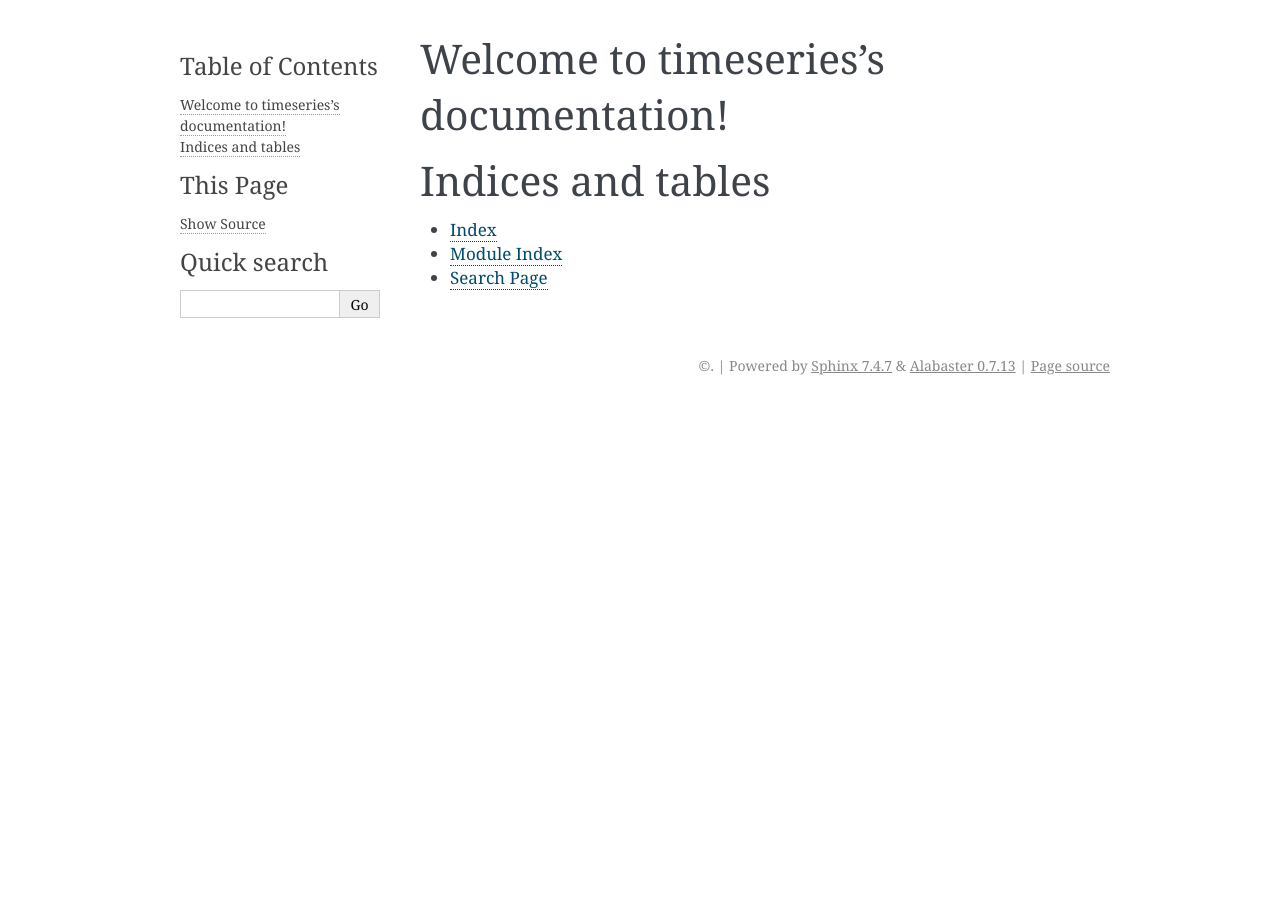
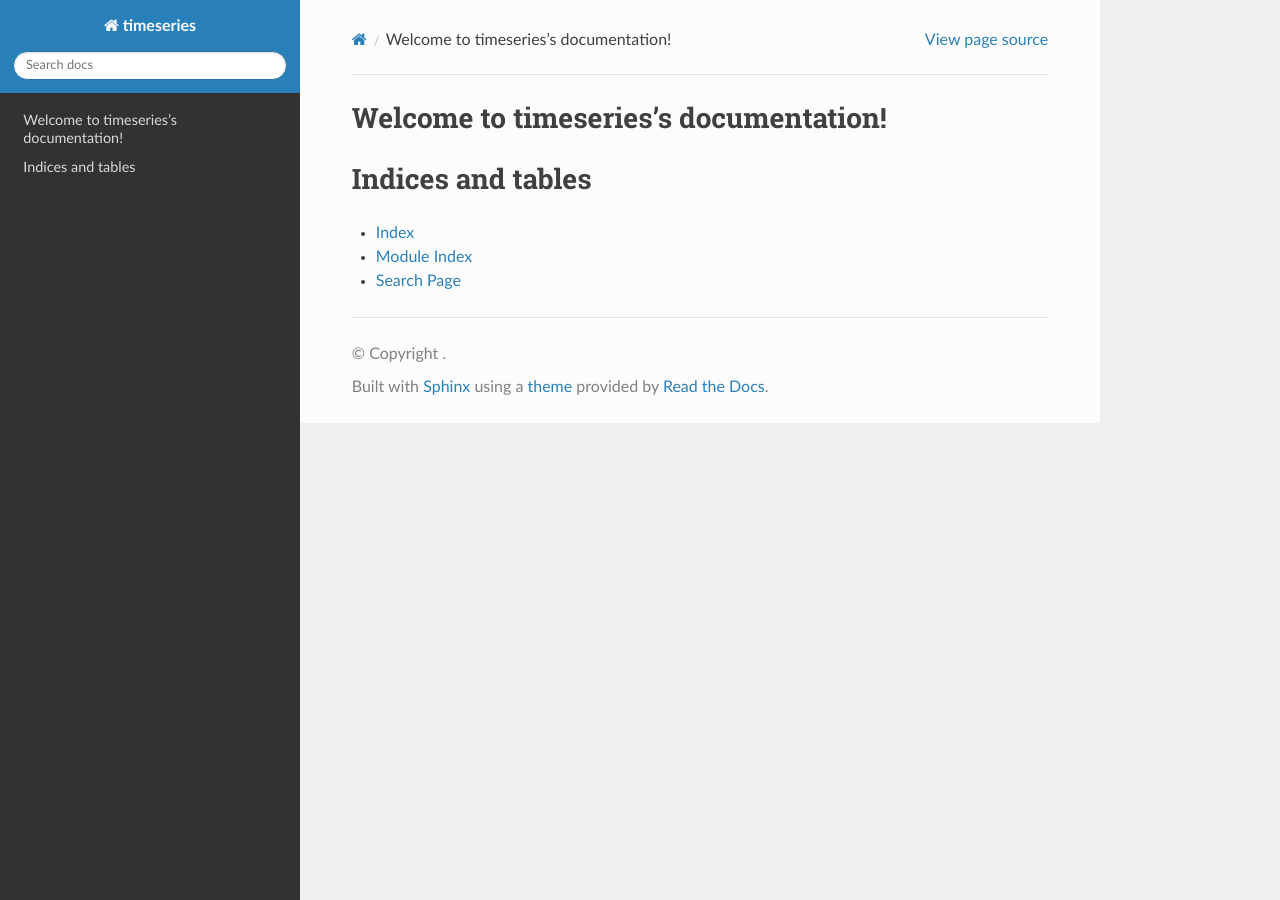
Before and after one commit to austerj/timeseries, a Sphinx documentation site: the page built from docs/source/index.rst, in a window 1280 px wide. Built offline with Sphinx 7.4.7 and the Read the Docs theme 2.0.0, drawn with Linux system fonts in a browser that asks for light colours.

Commit message:
correcting package path and adding read the docs theme

```diff
--- a/docs/source/conf.py
+++ b/docs/source/conf.py
@@ -12,7 +12,7 @@
 #
 import os
 import sys
-sys.path.insert(0, os.path.abspath('..'))
+sys.path.insert(0, os.path.abspath(os.path.join('..', '..')))
 
 
 # -- Project information -----------------------------------------------------
@@ -25,12 +25,14 @@
 
 
 # -- General configuration ---------------------------------------------------
+import sphinx_rtd_theme
 
 # Add any Sphinx extension module names here, as strings. They can be
 # extensions coming with Sphinx (named 'sphinx.ext.*') or your custom
 # ones.
 extensions = [
     'sphinx.ext.autodoc',
+    'sphinx_rtd_theme',
 ]
 
 # Add any paths that contain templates here, relative to this directory.
@@ -47,7 +49,7 @@
 # The theme to use for HTML and HTML Help pages.  See the documentation for
 # a list of builtin themes.
 #
-html_theme = 'alabaster'
+html_theme = 'sphinx_rtd_theme'
 
 # Add any paths that contain custom static files (such as style sheets) here,
 # relative to this directory. They are copied after the builtin static files,
```
